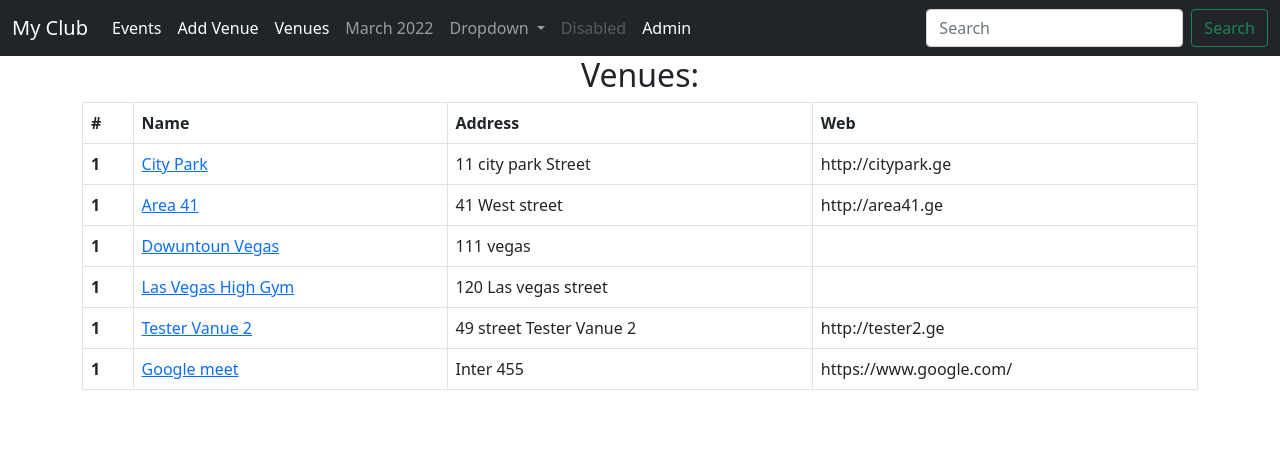
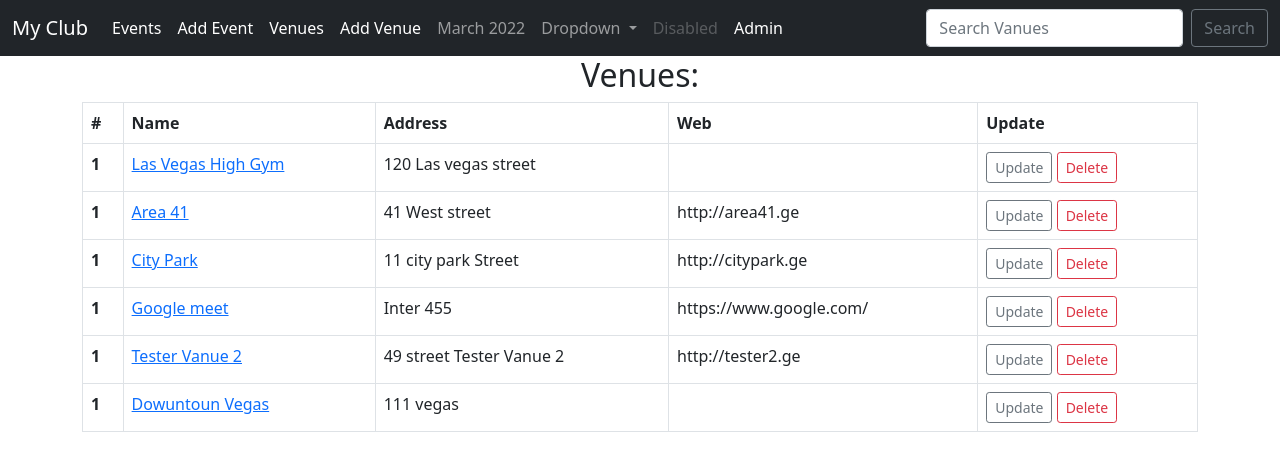
Before and after one commit to Giorgi1971/EventsDjangoCodemy, a Django app: page /list_venue/ in a window 1280 px wide. Shown: the top 471 px of the page. Run offline with Django 3.2, Linux system fonts and the light colour scheme; data comes from the database, SQL or seed files in the repository; both versions use the stored data as it was after the commit.

Commit message:
added update, delete, add events and venue, order_by(?). seen #14

```diff
--- a/myclub_website/events/templates/events/event_list.html
+++ b/myclub_website/events/templates/events/event_list.html
@@ -25,7 +25,8 @@
               </ul>
           </ul>
               </p>
-          <a href="#" class="btn btn-primary">Go somewhere</a>
+          <a href="{% url 'event_update' item.id %}" class="btn btn-outline-secondary btn-sm">Update Event</a>
+          <a href="{% url 'event_delete' item.id %}" class="btn btn-outline-danger btn-sm">Delete Event</a>
         </div>
 
       </div>
--- a/myclub_website/events/templates/events/navbar.html
+++ b/myclub_website/events/templates/events/navbar.html
@@ -10,10 +10,13 @@
             <a class="nav-link active" aria-current="page" href="{% url 'list-events' %}">Events</a>
           </li>
           <li class="nav-item">
-            <a class="nav-link active" aria-current="page" href="{% url 'add_venue' %}">Add Venue</a>
+            <a class="nav-link active" aria-current="page" href="{% url 'event_add' %}">Add Event</a>
           </li>
           <li class="nav-item">
             <a class="nav-link active" aria-current="page" href="{% url 'list_venue' %}">Venues</a>
+          </li>
+          <li class="nav-item">
+            <a class="nav-link active" aria-current="page" href="{% url 'add_venue' %}">Add Venue</a>
           </li>
           <li class="nav-item">
             <a class="nav-link" href="{% url 'home' '2022' 'March' %}">March 2022</a>
@@ -36,9 +39,10 @@
             <a class="nav-link active" aria-current="page" href="{% url 'admin:index' %}">Admin</a>
           </li>
         </ul>
-        <form class="d-flex">
-          <input class="form-control me-2" type="search" placeholder="Search" aria-label="Search">
-          <button class="btn btn-outline-success" type="submit">Search</button>
+        <form class="d-flex" method="POST" action="{% url 'search_venue' %}">
+          {% csrf_token %}
+          <input class="form-control me-2" type="search" placeholder="Search Vanues" aria-label="Search" name="q">
+          <button class="btn btn-outline-secondary" type="submit">Search</button>
         </form>
       </div>
     </div>
--- a/myclub_website/events/templates/events/venue_list.html
+++ b/myclub_website/events/templates/events/venue_list.html
@@ -12,6 +12,7 @@
                 <th scope="col">Name</th>
                 <th scope="col">Address</th>
                 <th scope="col">Web</th>
+                <th scope="col">Update</th>
             </tr>
         </thead>
         {% for item in venue_list %}
@@ -21,6 +22,8 @@
                 <td><a href="{%url 'venue_detail' item.pk %}">{{ item }}</a></td>
                 <td>{{ item.address }}</td>
                 <td>{{ item.web }}</td>
+                <td><a class="btn btn-outline-secondary btn-sm" href="{%url 'venue_update' item.pk %}"> Update</a>
+                    <a class="btn btn-outline-danger btn-sm" href="{%url 'venue_delete' item.pk %}"> Delete</a></td>
             </tr>
         {% endfor %}
         </tbody>
--- a/myclub_website/events/urls.py
+++ b/myclub_website/events/urls.py
@@ -17,5 +17,11 @@ urlpatterns = [
     path('add_venue/', views.add_venue,  name='add_venue'),
     path('list_venue/', views.list_venue,  name='list_venue'),
     path('venue/<venue_id>/', views.venue_detail,  name='venue_detail'),
-    # path('venue/', views.add_venue,  name='add_venue'),
+    path('search_venue/', views.search_venue,  name='search_venue'),
+    path('venue_update/<venue_id>/', views.venue_update,  name='venue_update'),
+    path('event_update/<event_id>/', views.event_update,  name='event_update'),
+    path('event_add/', views.event_add,  name='event_add'),
+    path('event_delete/<event_id>/', views.event_delete,  name='event_delete'),
+    path('venue_delete/<venue_id>/', views.venue_delete,  name='venue_delete'),
+
 ]
--- a/myclub_website/events/views.py
+++ b/myclub_website/events/views.py
@@ -1,5 +1,6 @@
 import imp
-from django.shortcuts import render
+from os import name
+from django.shortcuts import redirect, render
 import calendar
 from calendar import HTMLCalendar, LocaleHTMLCalendar, month_name
 from datetime import datetime
@@ -8,13 +9,68 @@ from .forms import *
 from django.http import HttpResponseRedirect
 
 
+def venue_delete(request, venue_id):
+    venue = Venue.objects.get(pk=venue_id)
+    venue.delete()
+    return redirect('list_venue')
+
+
+def event_delete(request, event_id):
+    event = Event.objects.get(pk=event_id)
+    event.delete()
+    return redirect('list-events')
+
+
+def event_add(request):
+    submitted = False
+    if request.method == 'POST':
+        form = EventForm(request.POST)
+        if form.is_valid():
+            form.save()
+            return HttpResponseRedirect('/event_add?submitted=True')
+    else:
+        form = EventForm
+        if 'submitted' in request.GET:
+            submitted = True
+    return render(request, 'events/event_add.html', {'form':form, 'submitted':submitted})
+
+
+def event_update(request, event_id):
+    event = Event.objects.get(pk=event_id)
+    form = EventForm(request.POST or None, instance=event)
+    if form.is_valid():
+        form.save()
+        return redirect('list-events')
+    return render(request, 'events/event_update.html', {'event':event, 'form':form})
+
+
+def venue_update(request, venue_id):
+    venue = Venue.objects.get(pk=venue_id)
+    form = VenueForm(request.POST or None, instance=venue)
+    if form.is_valid():
+        form.save()
+        return redirect('list_venue')
+    return render(request, 'events/venue_update.html', {'venue':venue, 'form':form})
+
+
+def search_venue(request):
+    if request.method =="POST":
+        searched = request.POST['q']
+        venues = Venue.objects.filter(name__contains=searched)
+        return render(request, 'events/search_venue.html', {
+            'searched':searched,
+            'venues':venues
+            })
+    return render(request, 'events/search_venue.html', {})
+
+
 def venue_detail(request, venue_id):
     venue = Venue.objects.get(pk=venue_id)
     return render(request, 'events/venue_detail.html', {'venue':venue})
 
 
 def list_venue(request):
-    venue_list = Venue.objects.all()
+    venue_list = Venue.objects.all().order_by('?')
     return render(request, 'events/venue_list.html', {'venue_list':venue_list})
 
 
@@ -33,9 +89,8 @@ def add_venue(request):
 
 
 def all_events(request):
-    event_list = Event.objects.all()
+    event_list = Event.objects.all().order_by('-event_date')
     return render(request, 'events/event_list.html', {'event_list':event_list})
-
 
 
 def home(request, year=datetime.now().year, month=datetime.now().strftime('%B')):
```
Also changed, not shown: myclub_website/events/forms.py (+23 -0 lines), myclub_website/db.sqlite3.
